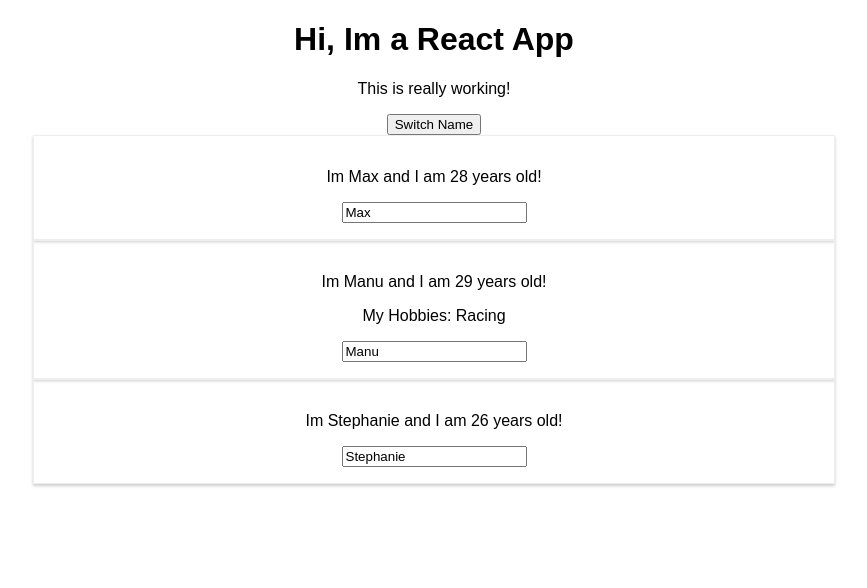
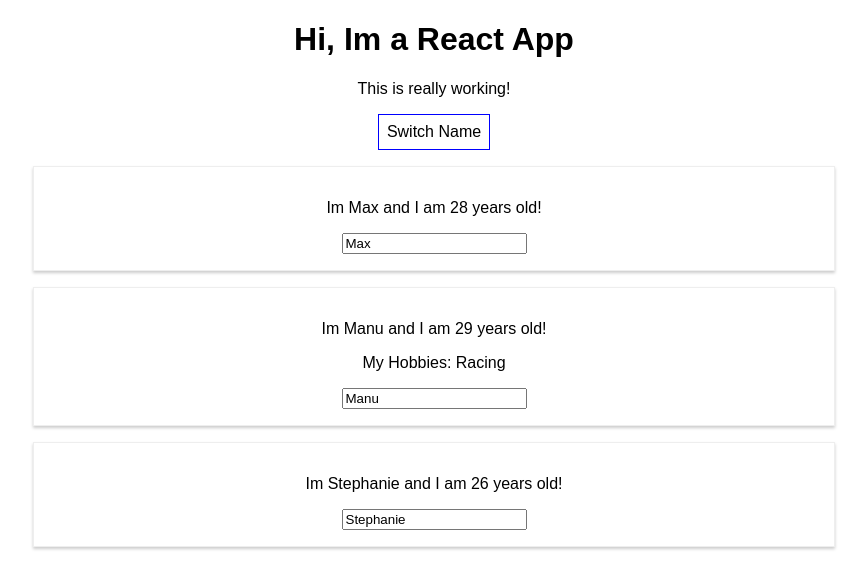
Before and after one commit to Q-Win/react-complete-guide, a React (Create React App) app: page / in a window 1280 px wide. Shown: the top 588 px of the page, without its empty margins (206-1073 px from the left). Built offline with nearby package versions, Linux system fonts and the light colour scheme.

Commit message:
new styling

```diff
--- a/src/App.js
+++ b/src/App.js
@@ -36,11 +36,21 @@
   }
 
   render () {
+    const style = {
+      backgroundColor: 'white',
+      font: 'inherit',
+      border: '1px solid blue',
+      padding: '8px',
+      cursor: 'pointer'
+    };
+
     return (
       <div className="App">
         <h1>Hi, Im a React App</h1>
         <p>This is really working!</p>
-        <button onClick={() => this.switchNameHandler('Maximilian!!')}>Switch Name</button>
+        <button
+          style={style}
+          onClick={() => this.switchNameHandler('Maximilian!!')}>Switch Name</button>
         <Person
           name={this.state.persons[0].name}
           age={this.state.persons[0].age} />
--- a/src/Person/Person.css
+++ b/src/Person/Person.css
@@ -1,6 +1,6 @@
 .Person {
   width: 60%;
-  margin: auto;
+  margin: 16px auto;
   border: 1px solid #eee;
   box-shadow: 0 2px 3px #ccc;
   padding: 16px;
```
